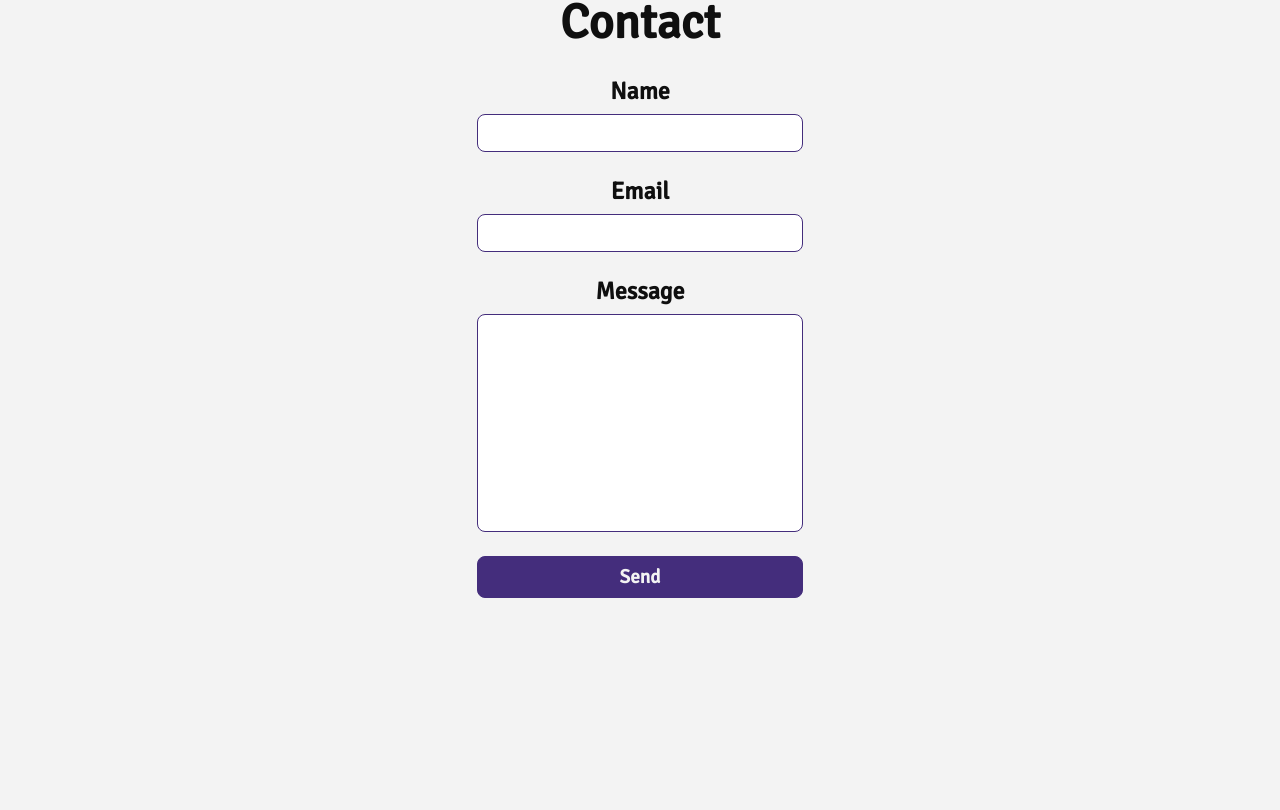
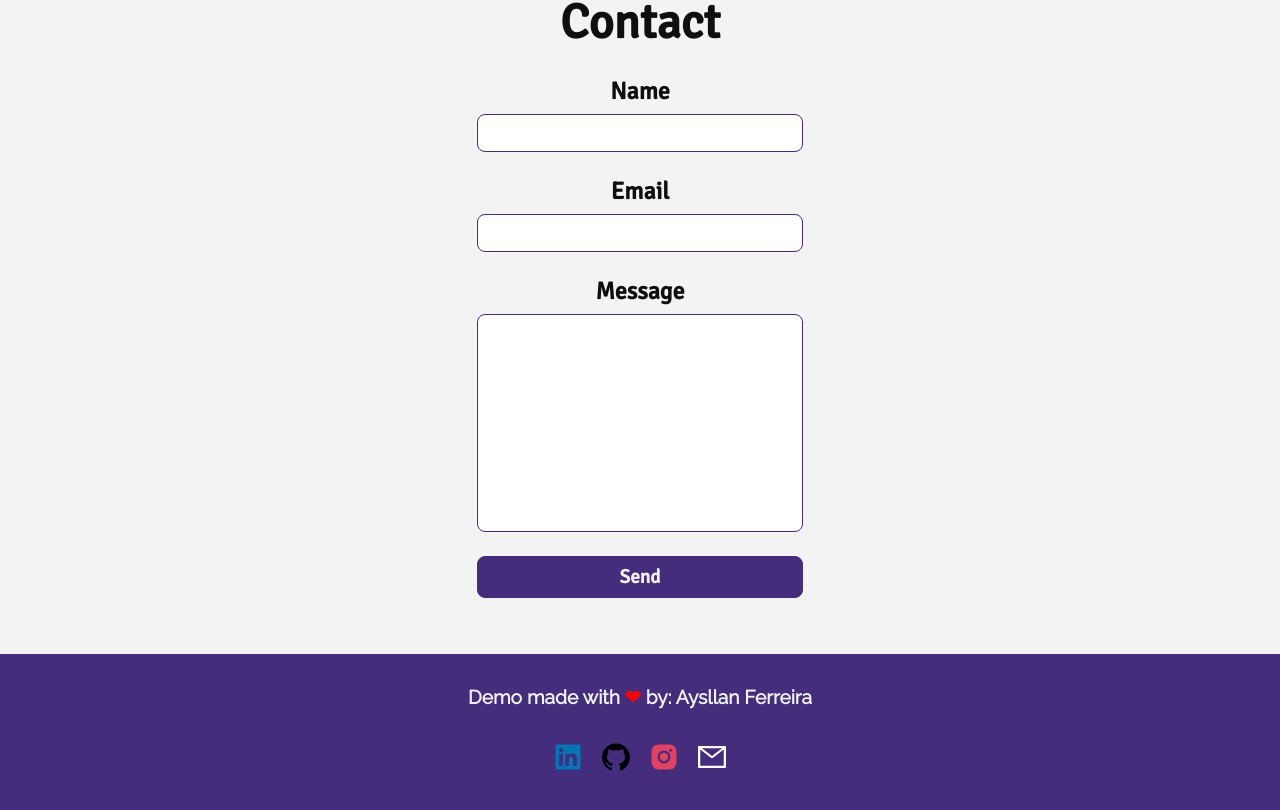
Before and after one commit to aysllanferreira/finances-app, a React (Vite) app: page / in a window 1280 px wide. Shown: the part 3923-4733 px from the top of the page. Before the commit the page ends 4577 px from the top, so only its background shows below. Built offline with nearby package versions, Linux system fonts and the light colour scheme.

Commit message:
feat: Footer is done

```diff
--- a/src/components/Footer/Footer.scss
+++ b/src/components/Footer/Footer.scss
@@ -1 +1,58 @@
-@use '../../styles/variables.scss'
+@use '../../styles/variables.scss' as *;
+
+.Footer {
+  background-color: $primary;
+  color: $text;
+  padding: 2rem 0;
+  font-size: 0.8rem;
+  text-align: center;
+
+  span {
+    color: red;
+  }
+
+  &__social {
+    display: flex;
+    justify-content: center;
+    align-items: center;
+    margin-top: 2rem;
+
+    a {
+      margin: 0 0.5rem;
+      font-size: 2rem;
+      transition: all 0.3s ease-in-out;
+    }
+
+    &__linkedin {
+      color: #0077b5;
+
+      &:hover {
+        color: #0a66c2;
+      }
+    }
+
+    &__github {
+      color: #000;
+
+      &:hover {
+        color: #333;
+      }
+    }
+
+    &__instagram {
+      color: #e4405f;
+
+      &:hover {
+        color: #c1354b;
+      }
+    }
+
+    &__email {
+      color: #fff;
+
+      &:hover {
+        color: #e3e3e3;
+      }
+    }
+  }
+}
--- a/src/components/Footer/index.jsx
+++ b/src/components/Footer/index.jsx
@@ -1,9 +1,54 @@
 import React from 'react';
+import {
+  AiFillLinkedin, AiFillGithub, AiFillInstagram, AiOutlineMail,
+} from 'react-icons/ai';
 import './Footer.scss';
 
 function Footer() {
   return (
-    <div>Footer</div>
+    <div className="Footer">
+      <h2>
+        Demo made with
+        {' '}
+        <span>❤</span>
+        {' '}
+        by: Aysllan Ferreira
+      </h2>
+      <div className="Footer__social">
+        <a
+          className="Footer__social__linkedin"
+          href="https://www.linkedin.com/in/aysllan-ferreira-61aa58228/"
+          target="_blank"
+          rel="noreferrer"
+        >
+          <AiFillLinkedin />
+        </a>
+        <a
+          className="Footer__social__github"
+          href="https://github.com/aysllanferreira"
+          target="_blank"
+          rel="noreferrer"
+        >
+          <AiFillGithub />
+        </a>
+        <a
+          className="Footer__social__instagram"
+          href="https://www.instagram.com/aysllanferreira99/"
+          target="_blank"
+          rel="noreferrer"
+        >
+          <AiFillInstagram />
+        </a>
+        <a
+          className="Footer__social__email"
+          href="mailto:aysllan.ferreiraks@gmail.com"
+          target="_blank"
+          rel="noreferrer"
+        >
+          <AiOutlineMail />
+        </a>
+      </div>
+    </div>
   );
 }
 
--- a/src/pages/Home.jsx
+++ b/src/pages/Home.jsx
@@ -4,7 +4,7 @@ import './Home.scss';
 import {
   Contact,
   Features,
-  // Footer,
+  Footer,
   Hero,
   Navbar,
   Pricing,
@@ -22,6 +22,7 @@ function Home() {
       <Pricing />
       <Testimonial />
       <Contact />
+      <Footer />
     </div>
   );
 }
```
